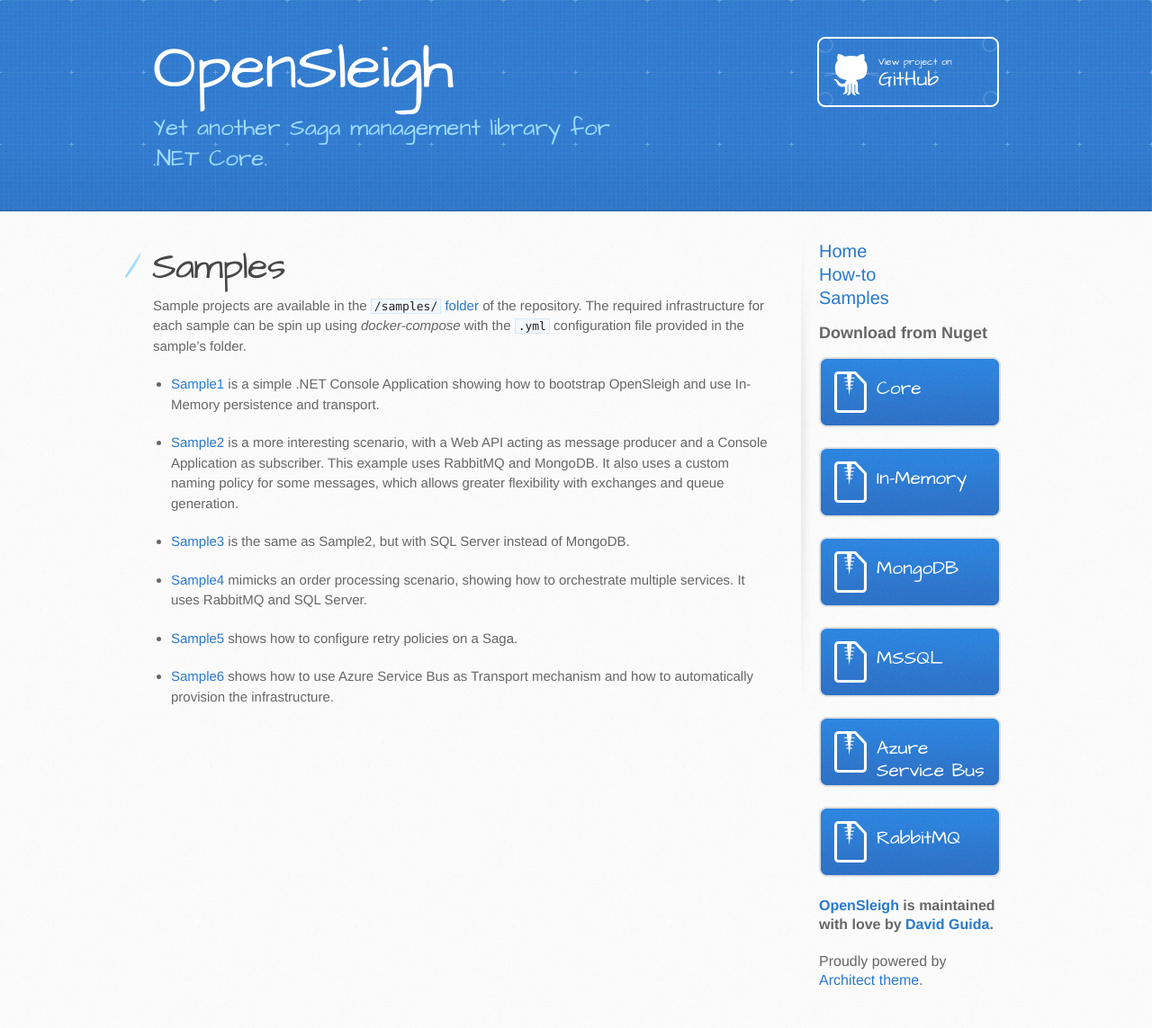
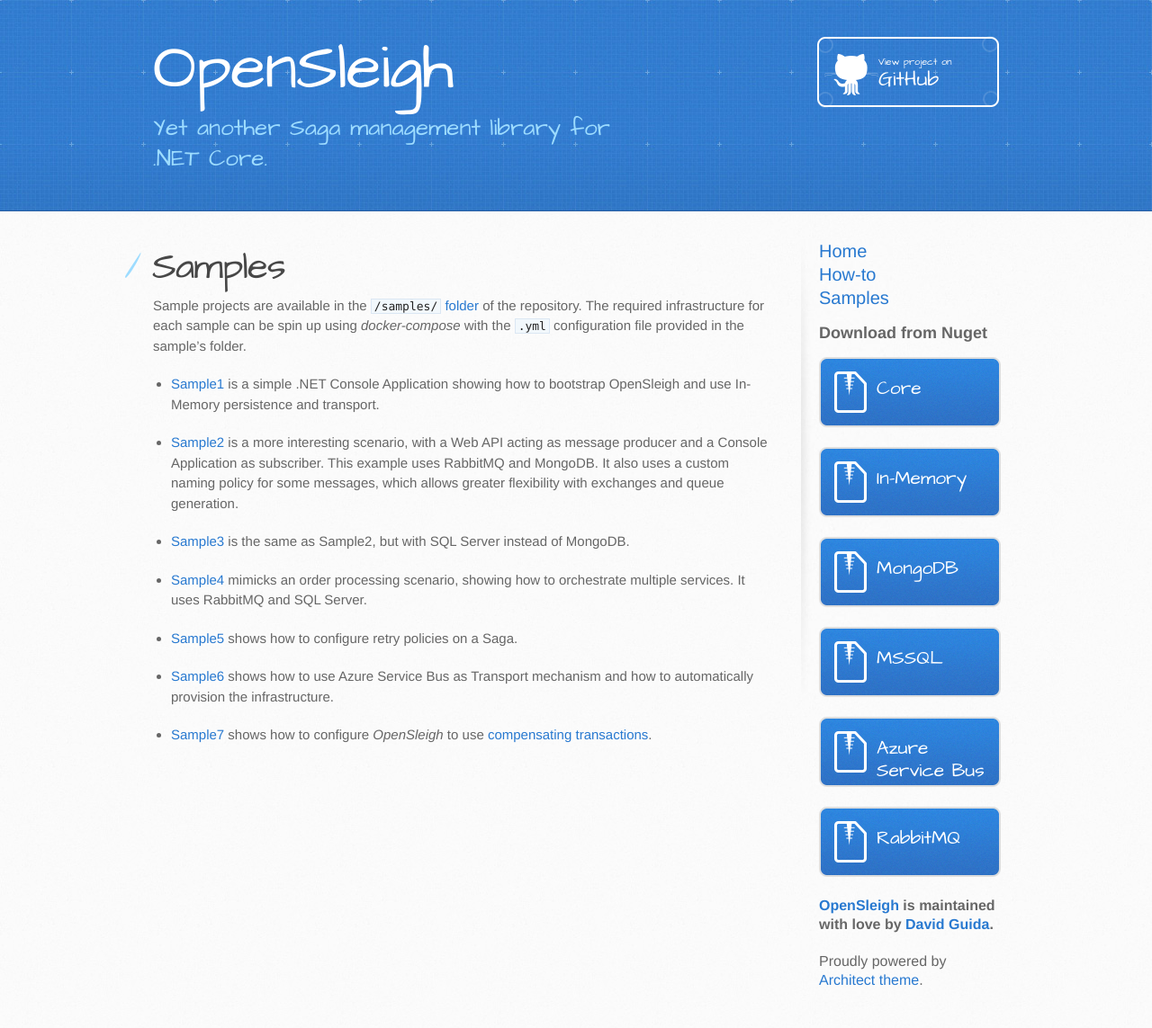
Before and after one commit to mizrael/OpenSleigh-Web, a Jekyll site: the page built from samples/index.md, in a window 1280 px wide. Shown: the whole page at 90% size. Built offline with Jekyll 4.4.1, drawn with Linux system fonts in a browser that asks for light colours.

Commit message:
added new sample

```diff
--- a/samples/index.md
+++ b/samples/index.md
@@ -17,3 +17,5 @@ Sample projects are available in the [`/samples/` folder](https://github.com/miz
 - **[Sample5](https://github.com/mizrael/OpenSleigh/tree/develop/samples/Sample5)** shows how to configure retry policies on a Saga.
 
 - **[Sample6](https://github.com/mizrael/OpenSleigh/tree/develop/samples/Sample6)** shows how to use Azure Service Bus as Transport mechanism and how to automatically provision the infrastructure.
+
+- **[Sample7](https://github.com/mizrael/OpenSleigh/tree/develop/samples/Sampl7)** shows how to configure *OpenSleigh* to use [compensating transactions](https://docs.microsoft.com/en-us/azure/architecture/patterns/compensating-transaction?WT.mc_id=DOP-MVP-5003878).
```
